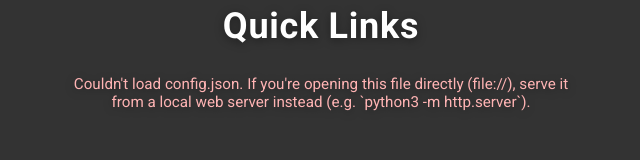
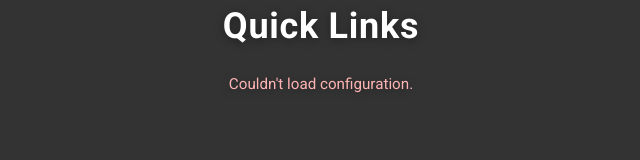
Before and after one commit to asdaraujo/asdaraujo.github.io, a website: page cfa/index.html in a window 1280 px wide. Shown: the whole page, without its empty margins (319-959 px from the left). Drawn offline with Linux system fonts and the light colour scheme; no server answers.

Commit message:
Added quick link files

```diff
--- a/cfa/index.html
+++ b/cfa/index.html
@@ -173,7 +173,7 @@
   <div class="panel">
     <h1 id="page-title">Quick Links</h1>
     <ul class="link-list" id="link-list">
-      <!-- Links are injected here from config.json -->
+      <!-- Links are injected here from configuration -->
     </ul>
     <div class="status-message" id="status-message"></div>
   </div>
@@ -362,7 +362,7 @@
       }
     }
 
-    // Fallback: static attribution details supplied in config.json.
+    // Fallback: static attribution details supplied in configuration.
     renderAttributionMarkup(photographerName, photographerUrl, photoUrl, unsplashUrl);
   }
 
@@ -390,9 +390,7 @@
       await loadAttribution(config.backgroundAttribution);
     } catch (err) {
       console.error(err);
-      statusEl.textContent =
-        "Couldn't load config.json. If you're opening this file directly " +
-        "(file://), serve it from a local web server instead (e.g. `python3 -m http.server`).";
+      statusEl.textContent = "Couldn't load configuration.";
     }
   }
 
--- a/cfa/sw.js
+++ b/cfa/sw.js
@@ -3,6 +3,8 @@ const CACHE_NAME = 'static-cache-v1';
 // List all the local files you want to force-cache for offline use
 const ASSETS_TO_CACHE = [
     'index.html',
+    'warb.json',
+    'qr-codes.json',
     'images/CanIOrCantI.png',
 //    '/styles.css',      // Add your CSS if you have one
 //    '/script.js',      // Add your JS if you have one
```
